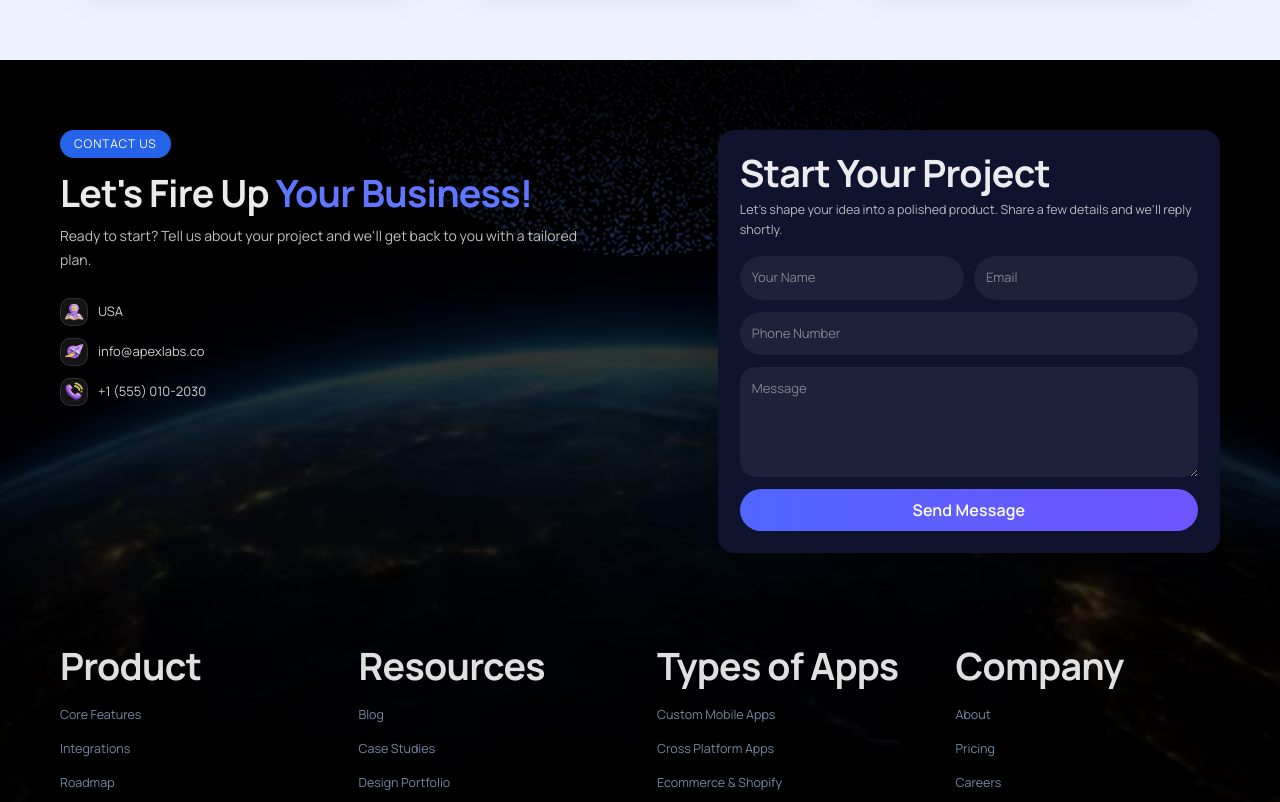
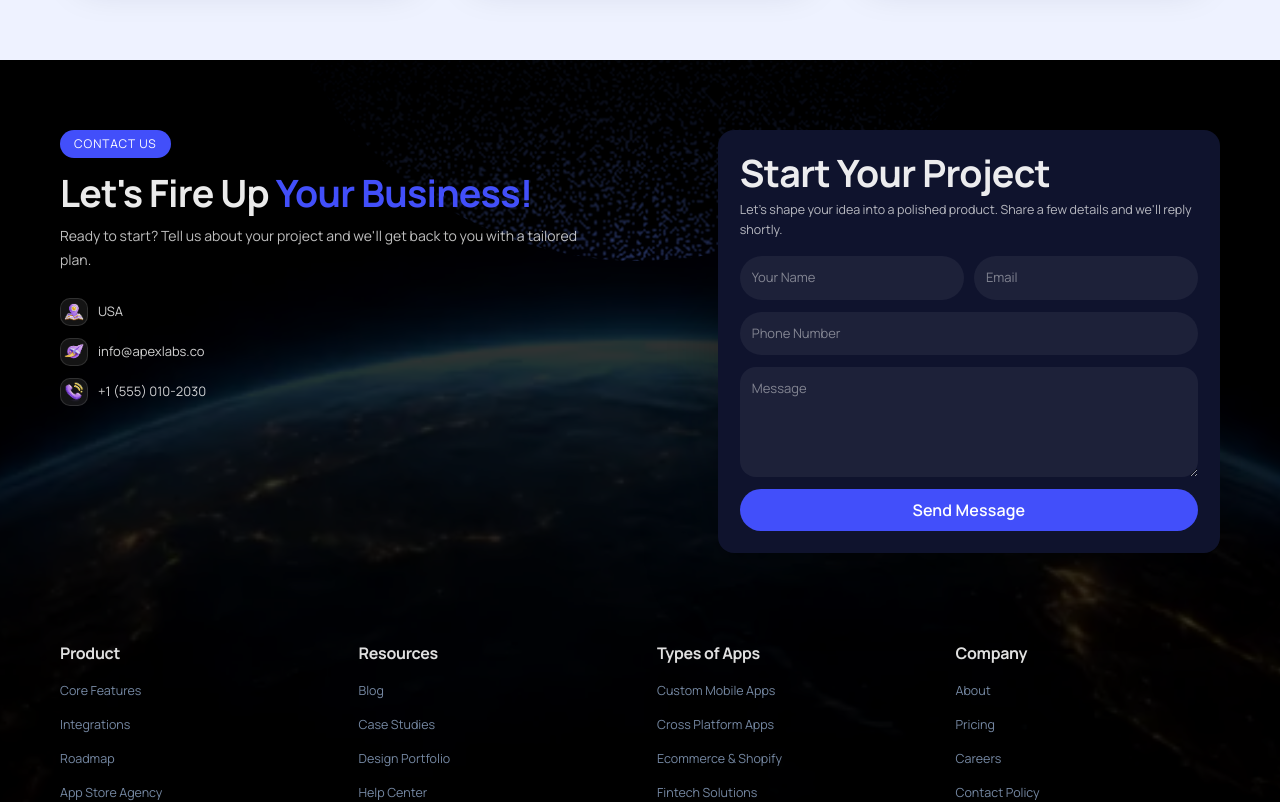
Before and after one commit to stahaali/apps-labs, a Next.js app: page / in a window 1280 px wide. Shown: the part 7520-8322 px from the top of the page. Built offline with nearby package versions, Linux system fonts and the light colour scheme.

Commit message:
changes updated

```diff
--- a/components/ContactFooterSection/ContactFooterSection.module.css
+++ b/components/ContactFooterSection/ContactFooterSection.module.css
@@ -84,7 +84,7 @@
   height: 28px;
   padding: 0 14px;
   border-radius: 999px;
-  background: #2563eb;
+  background: #424FFA;
   border: none;
   color: #fff;
   font-size: 12px;
@@ -102,7 +102,7 @@
 }
 
 .accent {
-  color: #5f76ff;
+  color: #424FFA;
 }
 
 .lead {
@@ -212,7 +212,7 @@
   border-radius: 999px;
   border: none;
   cursor: pointer;
-  background: linear-gradient(90deg, #5167ff, #6f54ff);
+  background: #424FFA;
   color: white;
   font-weight: 600;
   letter-spacing: 0.01em;
@@ -235,7 +235,7 @@
 
 .colTitle {
   margin: 0 0 14px;
-  font-size: var(--site-title-size);
+  font-size: 16px;
   font-weight: 700;
   line-height: 1.12;
   letter-spacing: -0.02em;
```
